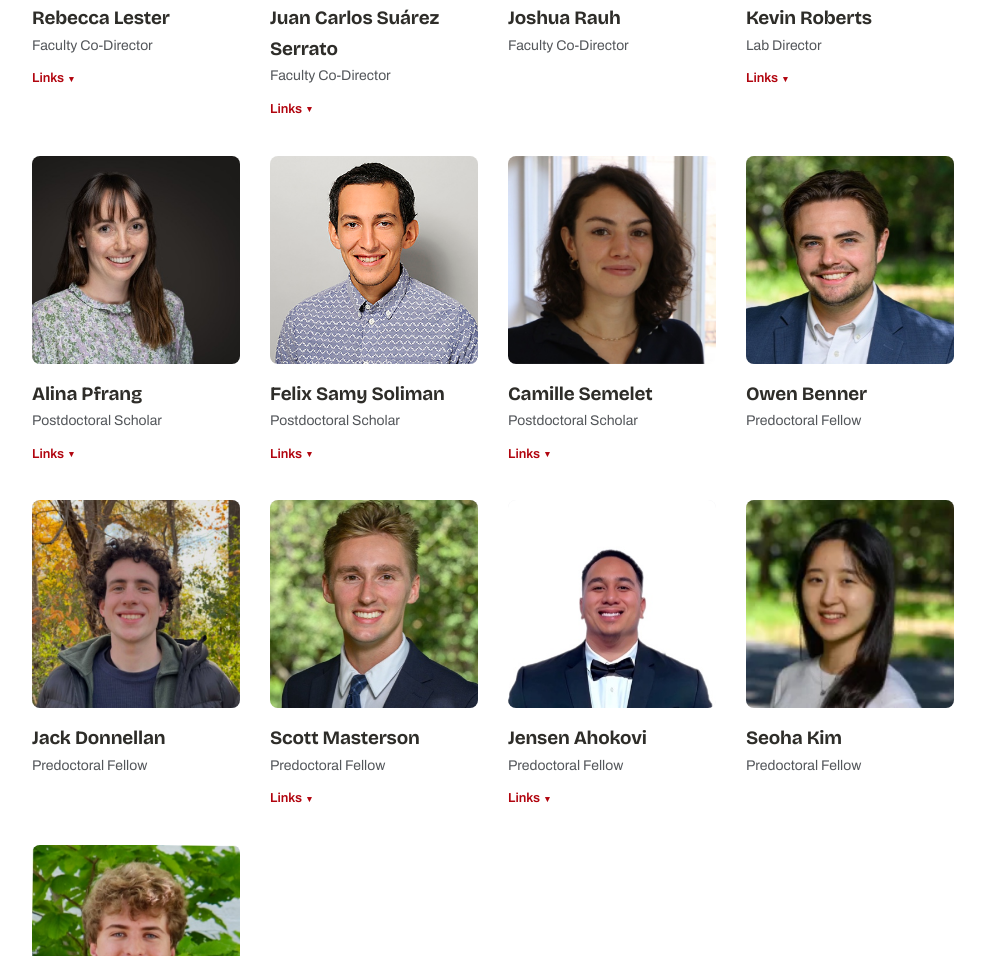
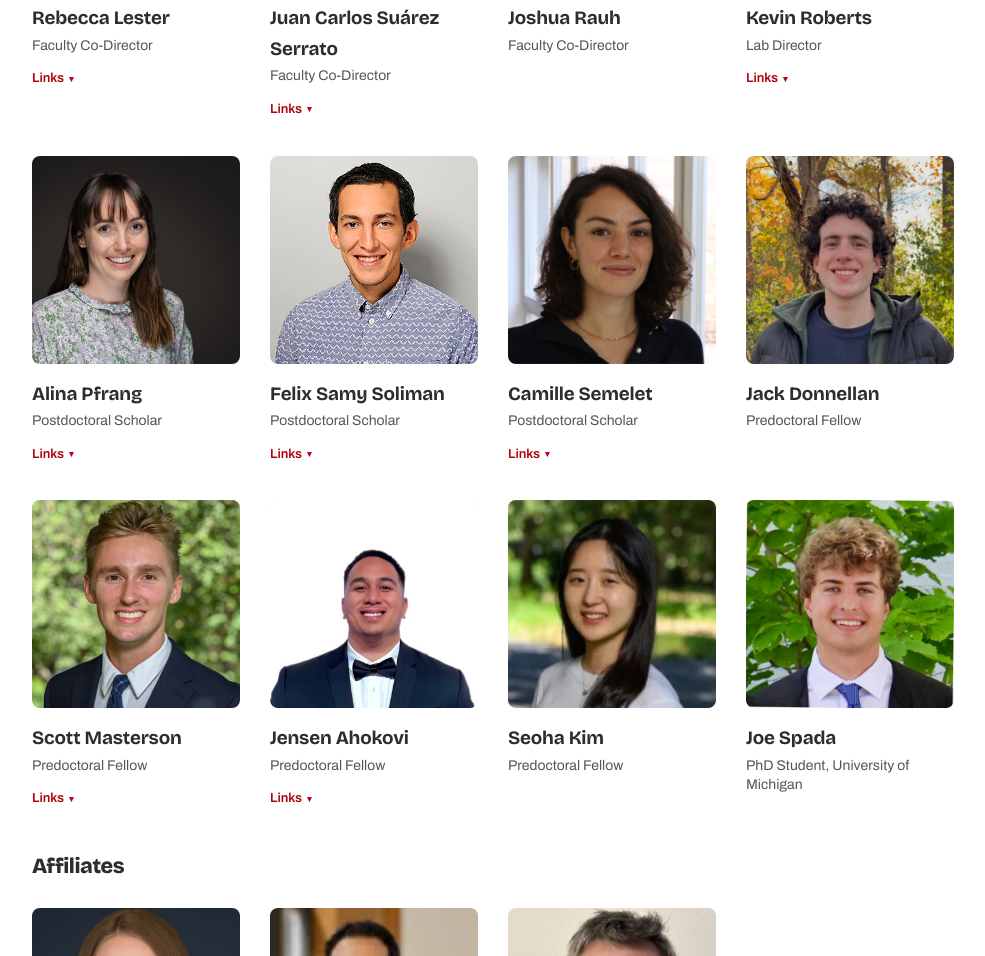
Before and after one commit to stanford-developers/STAX-Website, a plain HTML site: page about.html in a window 1280 px wide. Shown: the part 850-1806 px from the top of the page, without its empty margins (42-1027 px from the left). Drawn offline with nearby package versions, Linux system fonts and the light colour scheme.

Commit message:
Update about.html

```diff
--- a/about.html
+++ b/about.html
@@ -87,7 +87,6 @@
               <a href="https://camillesemelet.github.io/files/CV_july2026.pdf" target="_blank" rel="noopener">CV</a>
             </div></details>
           </div>
-          <div class="person"><img class="ph" src="../public/img/people/owen.jpg" alt="Owen Benner" style="object-position:50% 18%" /><div class="nm">Owen Benner</div><div class="rl">Predoctoral Fellow</div></div>
           <div class="person"><img class="ph" src="../public/img/people/jack.jpg" alt="Jack Donnellan" /><div class="nm">Jack Donnellan</div><div class="rl">Predoctoral Fellow</div></div>
           <div class="person">
             <img class="ph" src="../public/img/people/scott.jpg" alt="Scott Masterson" style="object-position:50% 16%" />
```
